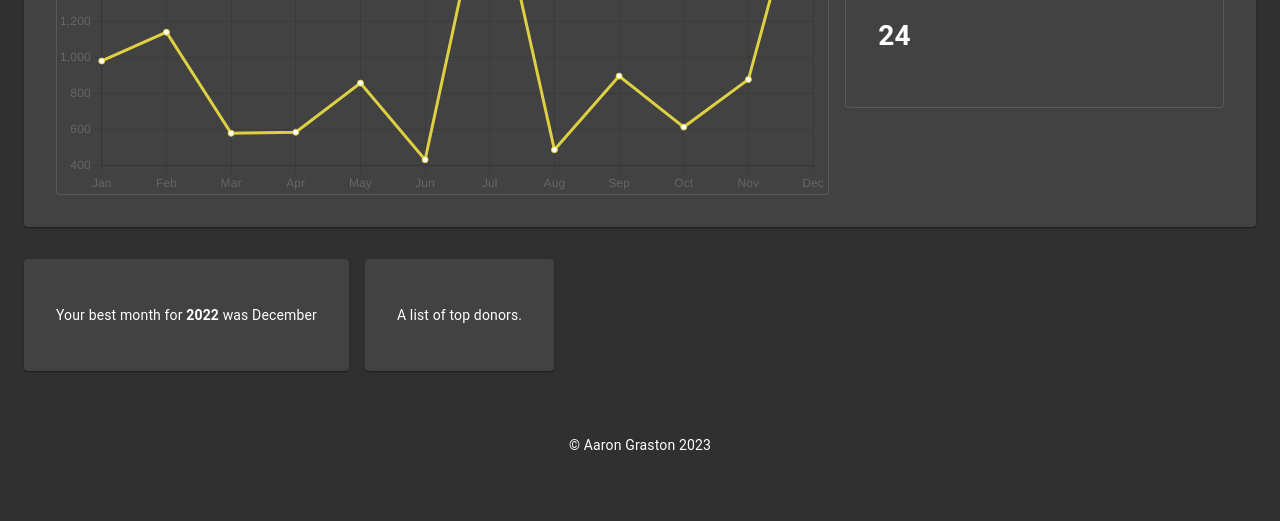
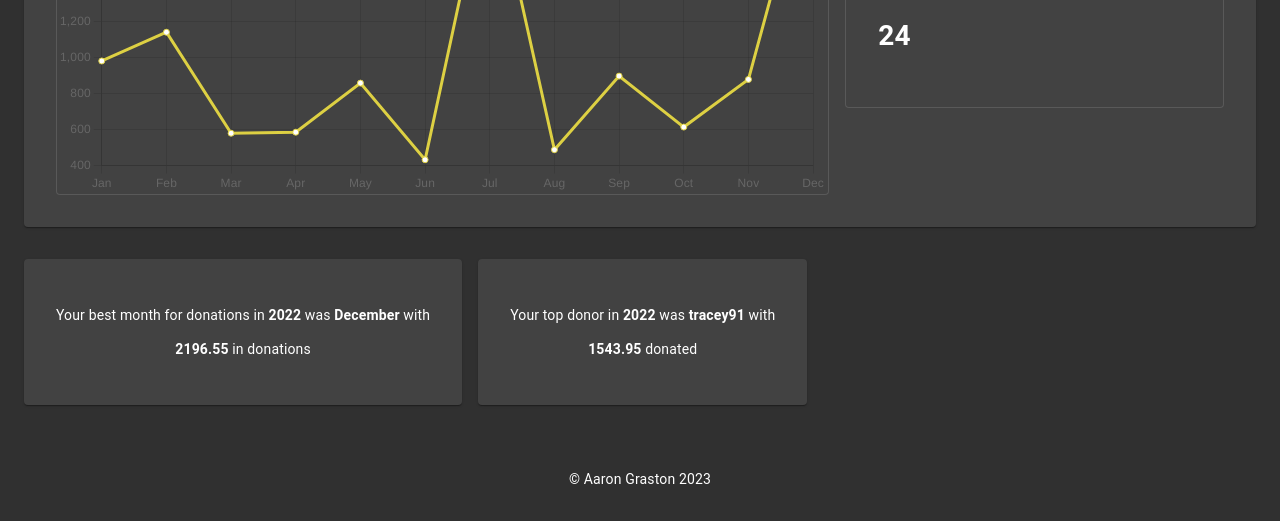
Before and after one commit to aagraston/donor-data-viz, a Gatsby site: page / in a window 1280 px wide. Shown: the part 512-1033 px from the top of the page. Before the commit the page ends 999 px from the top, so only its background shows below. Built offline with nearby package versions, Linux system fonts and the light colour scheme; Gatsby itself is replaced by a stand-in of ours.

Commit message:
homepage best month & top donor cards fully functional

```diff
--- a/src/components/homepage/best-month.js
+++ b/src/components/homepage/best-month.js
@@ -12,8 +12,9 @@ const BestMonthCard = (props) => {
   return (
     <Paper className={props.styles.section}>
       <p>
-        Your best month for <strong>{props.dataSelection}</strong> was {bestMonthData.monthName}
+        Your best month for donations in <strong>{props.dataSelection}</strong> was <strong>{bestMonthData.monthName}</strong> with
       </p>
+      <p className={props.styles.centerText}><strong>{bestMonthData.monthTotal}</strong> in donations</p>
     </Paper>
   );
 };
--- a/src/components/homepage/top-donors.js
+++ b/src/components/homepage/top-donors.js
@@ -2,13 +2,19 @@ import React from "react";
 import Container from "@material-ui/core/Container";
 import Grid from "@material-ui/core/Grid";
 import Paper from "@material-ui/core/Paper";
+import { topDonorForYear } from "../../utils/donations-processor";
 
 const TopDonorsCard = (props) => {
+
+  const donors = props.data.allDonorDataJson.edges
+
+  const donorData = topDonorForYear(donors, props.dataSelection)
+
   return (
     <Paper className={props.styles.section}>
-      <p>
-        A list of top donors.
-      </p>
+      <p className={props.styles.centerText}>
+        Your top donor in <strong>{props.dataSelection}</strong> was <strong>{donorData.topDonor}</strong> with</p>
+        <p className={props.styles.centerText}><strong>{donorData.topDonations}</strong> donated</p>
     </Paper>
   )
 };
--- a/src/pages/index.js
+++ b/src/pages/index.js
@@ -22,6 +22,9 @@ const useStyles = makeStyles((theme) => ({
     fontStyle: "bold",
     color: "#ddd043",
   },
+  centerText: {
+    textAlign: 'center'
+  }
 }));
 
 const Home = () => {
@@ -36,6 +39,7 @@ const Home = () => {
       allDonorDataJson {
         edges {
           node {
+            username
             donations {
               date
               amount
--- a/src/utils/donations-processor.js
+++ b/src/utils/donations-processor.js
@@ -80,40 +80,40 @@ const getDataDonorsForYear = (totalDonors, year) => {
 const monthNumToShortName = (num) => {
   switch (num) {
     case 0:
-      return 'Jan'
+      return "Jan";
       break;
     case 1:
-      return 'Feb'
+      return "Feb";
       break;
     case 2:
-      return 'Mar'
+      return "Mar";
       break;
     case 3:
-      return 'Apr'
+      return "Apr";
       break;
     case 4:
-      return 'May'
+      return "May";
       break;
     case 5:
-      return 'Jun'
+      return "Jun";
       break;
     case 6:
-      return 'Jul'
+      return "Jul";
       break;
     case 7:
-      return 'Aug'
+      return "Aug";
       break;
     case 8:
-      return 'Sep'
+      return "Sep";
       break;
     case 9:
-      return 'Oct'
+      return "Oct";
       break;
     case 10:
-      return 'Nov'
+      return "Nov";
       break;
     case 11:
-      return 'Dec'
+      return "Dec";
       break;
   }
 };
@@ -121,40 +121,40 @@ const monthNumToShortName = (num) => {
 const monthNumToLongName = (num) => {
   switch (num) {
     case 0:
-      return 'January'
+      return "January";
       break;
     case 1:
-      return 'February'
+      return "February";
       break;
     case 2:
-      return 'March'
+      return "March";
       break;
     case 3:
-      return 'April'
+      return "April";
       break;
     case 4:
-      return 'May'
+      return "May";
       break;
     case 5:
-      return 'June'
+      return "June";
       break;
     case 6:
-      return 'July'
+      return "July";
       break;
     case 7:
-      return 'August'
+      return "August";
       break;
     case 8:
-      return 'September'
+      return "September";
       break;
     case 9:
-      return 'October'
+      return "October";
       break;
     case 10:
-      return 'November'
+      return "November";
       break;
     case 11:
-      return 'December'
+      return "December";
       break;
   }
 };
@@ -181,12 +181,42 @@ const getBestMonth = (amounts, dates, year) => {
     curMonthTotal = 0;
   }
 
-  let monthName = monthNumToLongName(bestMonth)
+  let monthName = monthNumToLongName(bestMonth);
   let returnObj = {
     monthName: monthName,
-    monthTotal: bestMonthTotal
+    monthTotal: bestMonthTotal,
+  };
+  return returnObj;
+};
+
+const topDonorForYear = (donors, year) => {
+  let topDonor = "";
+  let curDonations = 0;
+  let topDonations = 0;
+
+  for (let i = 0; i < donors.length; i++) {
+    for (let x = 0; x < donors[i].node.donations.length; x++) {
+      const curDate = new Date(donors[i].node.donations[x].date);
+      const curYear = curDate.getFullYear();
+
+      if (curYear == year) {
+        curDonations += donors[i].node.donations[x].amount;
+      }
+    }
+
+    if (curDonations > topDonations) {
+      topDonations = curDonations;
+      topDonor = donors[i].node.username;
+    }
+    curDonations = 0
   }
-  return returnObj
+
+  let donorObj = {
+    topDonor: topDonor,
+    topDonations: topDonations,
+  };
+
+  return donorObj;
 };
 
 export {
@@ -194,4 +224,5 @@ export {
   getDataForYear,
   getDataForYearTotalDonations,
   getDataDonorsForYear,
+  topDonorForYear,
 };
```
